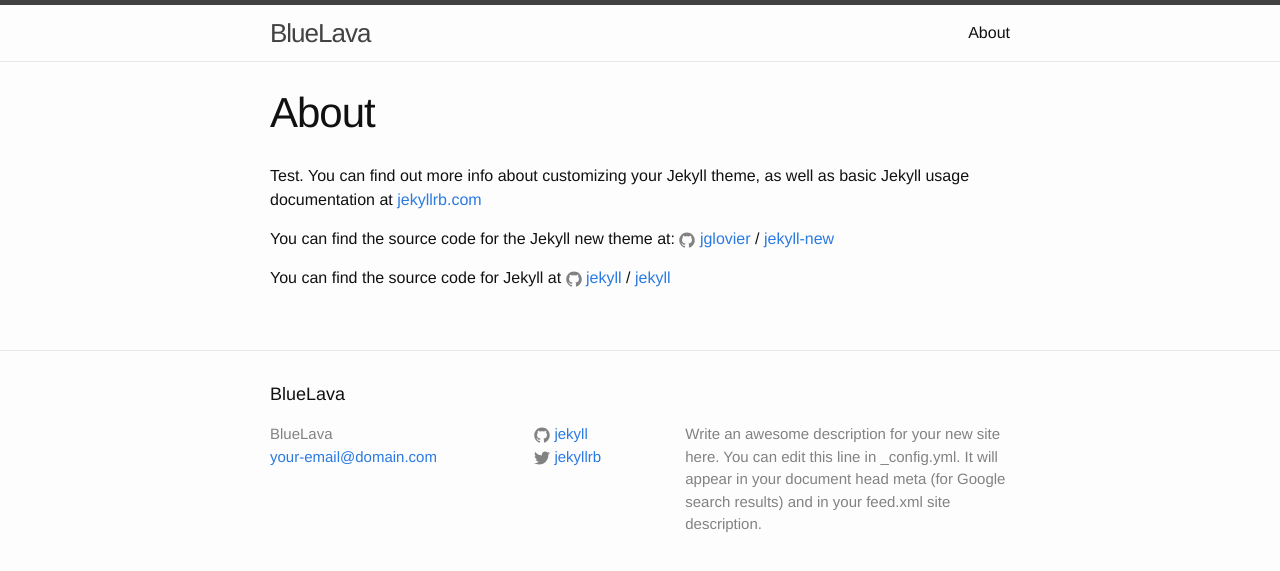
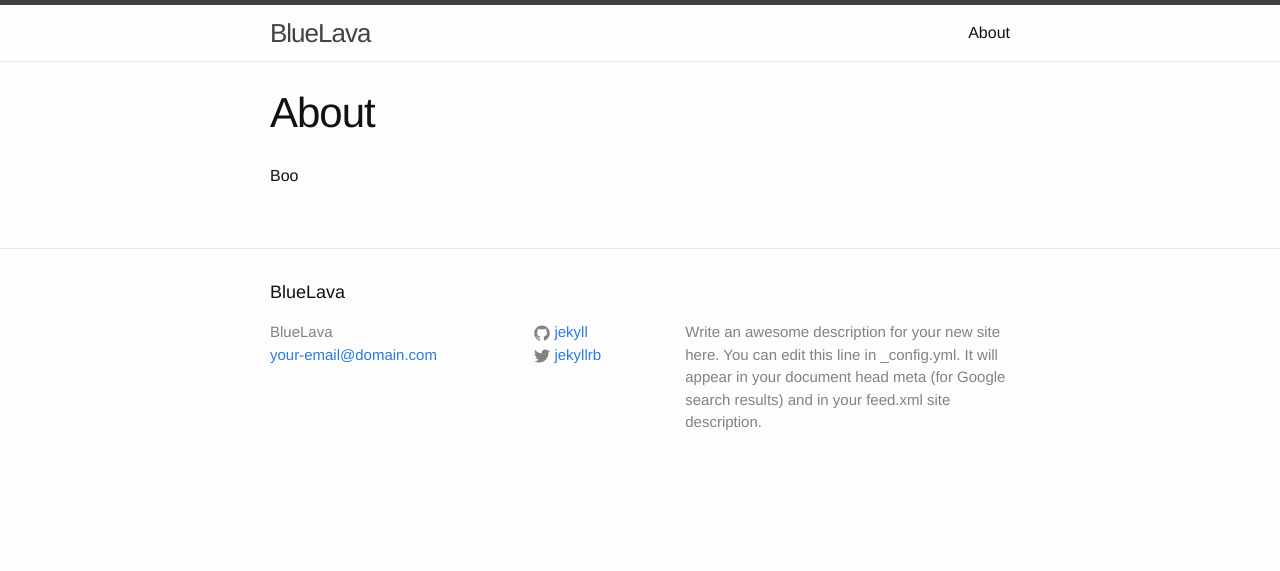
Before and after one commit to djferraro/BL, a Jekyll site: the page built from about.md, in a window 1280 px wide. Shown: the top 571 px of the page. Built offline with Jekyll 4.4.1, drawn with Linux system fonts in a browser that asks for light colours.

Commit message:
Updated About

```diff
--- a/about.md
+++ b/about.md
@@ -4,12 +4,4 @@ permalink: "/about/"
 layout: page
 ---
 
-Test. You can find out more info about customizing your Jekyll theme, as well as basic Jekyll usage documentation at [jekyllrb.com](http://jekyllrb.com/)
-
-You can find the source code for the Jekyll new theme at:
-{% include icon-github.html username="jglovier" %} /
-[jekyll-new](https://github.com/jglovier/jekyll-new)
-
-You can find the source code for Jekyll at
-{% include icon-github.html username="jekyll" %} /
-[jekyll](https://github.com/jekyll/jekyll)
+Boo
```
